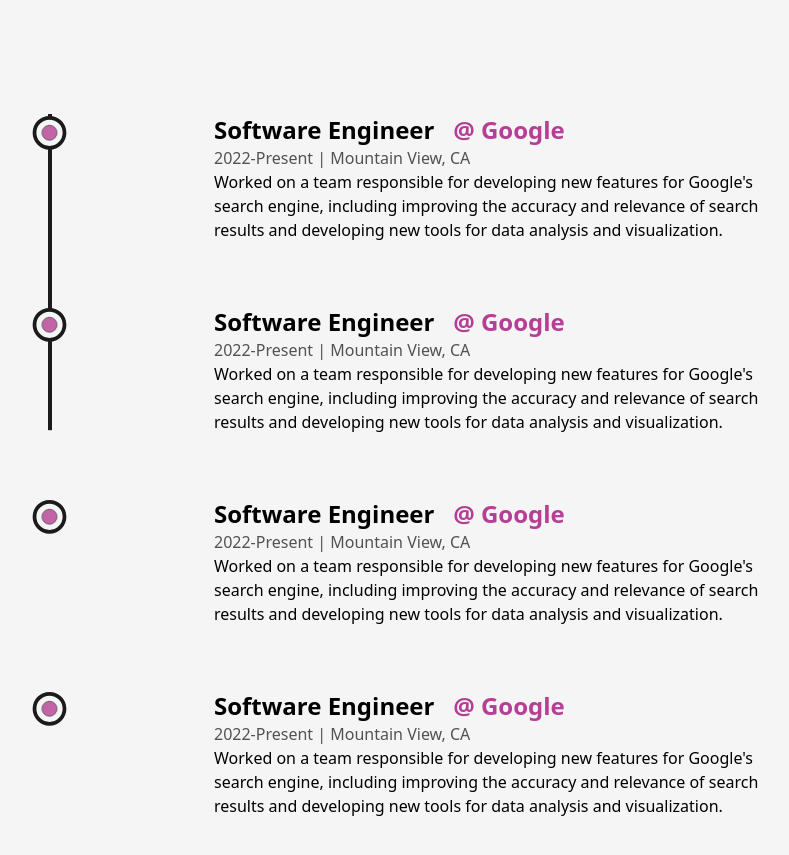
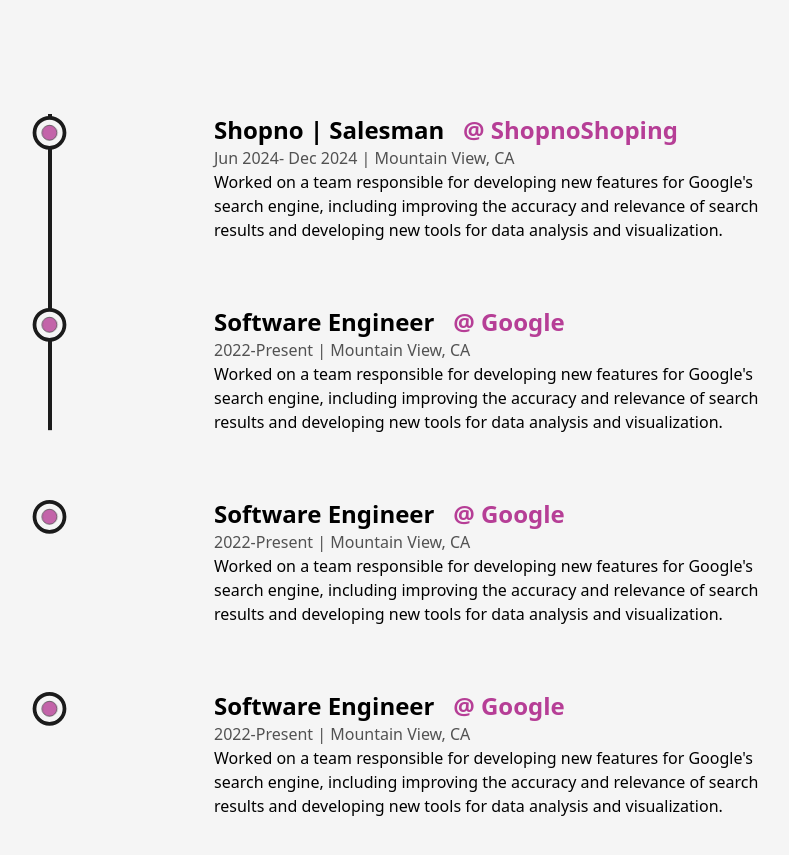
Before and after one commit to nahidulhasan4/My-Profolio, a Next.js app: page /about in a window 1280 px wide. Shown: the part 2294-3149 px from the top of the page, without its empty margins (163-952 px from the left). Built offline with nearby package versions, Linux system fonts and the light colour scheme.

Commit message:
her chnage exprice deatails

```diff
--- a/src/component/Experence.js
+++ b/src/component/Experence.js
@@ -47,9 +47,9 @@ const Experence = () => {
         <motion.div style={{scaleY: scrollYProgress}} className="absolute left-9 top-0 w-[4px] h-full dark:bg-light  bg-dark origin-top"/>
         <ul className="w-full flex flex-col items-center justify-between ml-4">
           <Details
-            positon="  Software Engineer"
-            company=" Google"
-            time=" 2022-Present |"
+            positon="  Shopno | salesman"
+            company=" ShopnoShoping"
+            time=" jun 2024- Dec 2024 |"
             companyLInk="www.google.com"
             adress="Mountain View, CA"
             work=" Worked on a team responsible for developing new features for Google's
```
